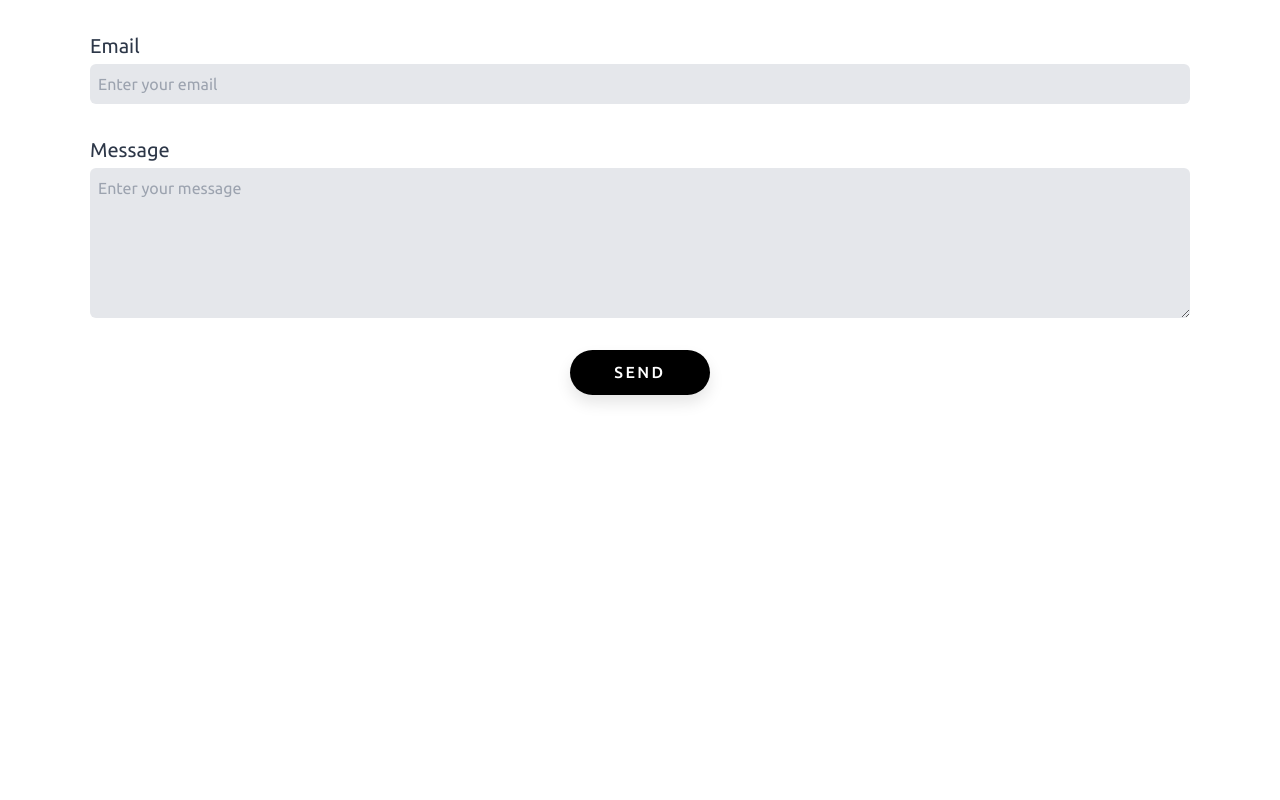
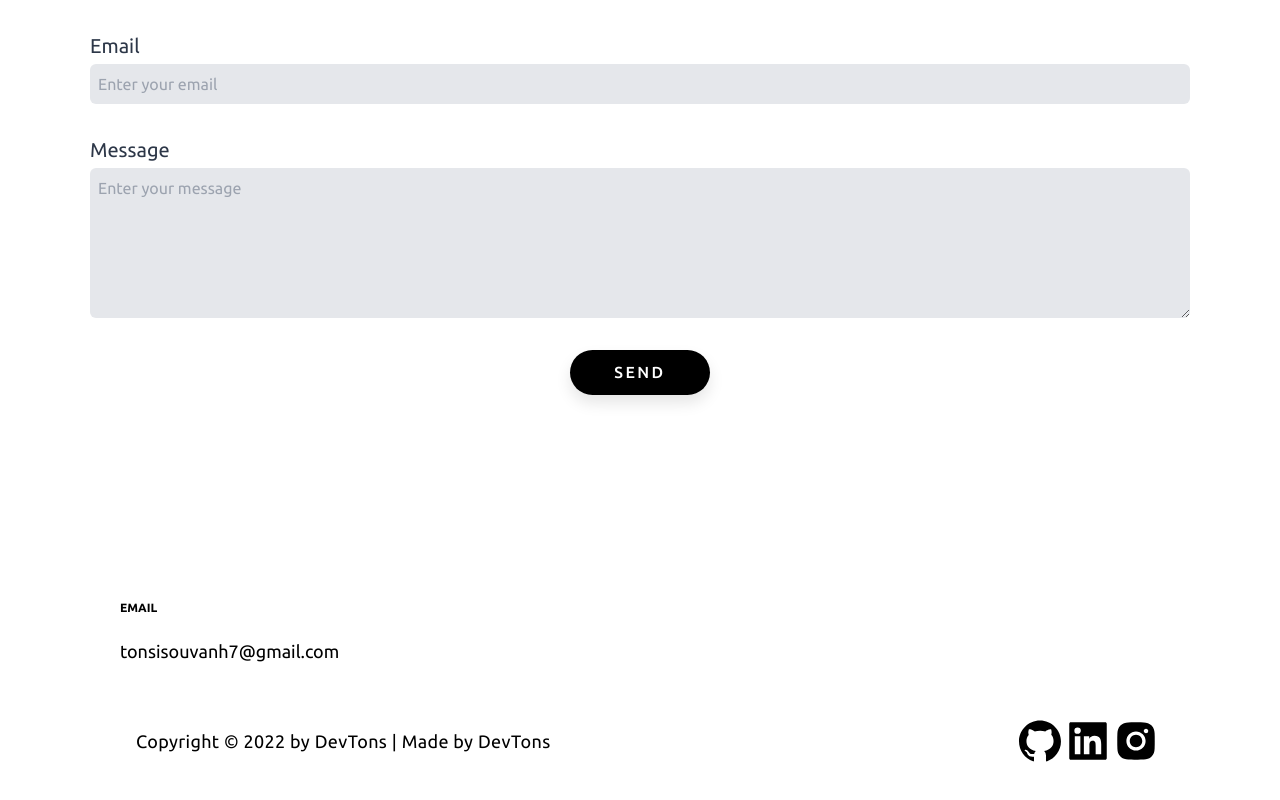
Before and after one commit to tonsisouvanh/devtons, a React (Create React App) app: page / in a window 1280 px wide. Shown: the part 4945-5745 px from the top of the page. Built offline with nearby package versions, Linux system fonts and the light colour scheme.

Commit message:
changed footer text color to match with themem toggle

```diff
--- a/src/components/Footer/Footer.css
+++ b/src/components/Footer/Footer.css
@@ -16,7 +16,6 @@
   .link-item {
     font-size: 18px;
     line-height: 30px;
-    color: rgba(255, 255, 255, 0.75);
     margin-bottom: 16px;
     transition: 0.3s ease;
     position: relative;
@@ -24,7 +23,6 @@
   }
 
   .link-item:hover {
-    color: #fff;
     left: 6px;
   }
 
@@ -91,7 +89,6 @@
   }
 
   .slogan {
-    color: rgba(255, 255, 255, 0.5);
     min-width: 280px;
     letter-spacing: 0.02em;
     font-size: 18px;
@@ -170,7 +167,6 @@
     font-size: 12px;
     line-height: 24px;
     text-transform: uppercase;
-    color: rgba(255, 255, 255, 0.4);
     margin-bottom: 16px;
   }
 
--- a/src/components/Footer/Footer.jsx
+++ b/src/components/Footer/Footer.jsx
@@ -5,12 +5,11 @@ import {
   AiFillLinkedin,
   AiFillGithub,
 } from "../../assets/icon/IconLibrary";
-import { FaFacebookF, FaTwitter, FaLinkedinIn, FaGithub } from "react-icons/fa";
 
 const Footer = ({ theme }) => {
   return (
     <div className="footer-wrapper">
-      <div className="link-list">
+      <div className="link-list ">
         {/* <div className="link-column">
           <h4 className="link-title">Call</h4>
           <a href="tel:314-343-3432" className="link-item">
@@ -18,28 +17,47 @@ const Footer = ({ theme }) => {
           </a>
         </div> */}
         <div className="link-column">
-          <h4 className="link-title">Email</h4>
-          <a href="mailto:contact@jsmastery.com" className="link-item">
+          <h4
+            className={`link-title ${
+              theme === "light" ? "text-black" : "text-gray-400"
+            }`}
+          >
+            Email
+          </h4>
+          <a
+            href="mailto:contact@jsmastery.com"
+            className={`link-item ${
+              theme === "light" ? "text-black" : "text-gray-400"
+            }`}
+          >
             tonsisouvanh7@gmail.com
           </a>
         </div>
       </div>
       <div className="social-icons-container">
         <div className="company-container">
-          <p className="slogan">
-            Copyright © <span>{new Date().getFullYear()}</span> by DevTons | Made
-            by DevTons
+          <p
+            className={`slogan ${
+              theme === "light" ? "text-black" : "text-gray-400"
+            }`}
+          >
+            Copyright © <span>{new Date().getFullYear()}</span> by DevTons |
+            Made by DevTons
           </p>
         </div>
-        <div className="social-container">
+        <div
+          className={`social-container ${
+            theme === "light" ? "text-black" : "text-gray-400"
+          }`}
+        >
           <a href="https://google.com" className="social-icons">
-            <AiFillGithub className="text-white" size="3rem" />
+            <AiFillGithub className="" size="3rem" />
           </a>
           <a href="https://google.com" className="social-icons">
-            <AiFillLinkedin className="text-white" size="3rem" />
+            <AiFillLinkedin className="" size="3rem" />
           </a>
           <a href="https://google.com" className="social-icons">
-            <AiFillInstagram className="text-white" size="3rem" />
+            <AiFillInstagram className="" size="3rem" />
           </a>
         </div>
       </div>
--- a/src/components/Navbar.jsx
+++ b/src/components/Navbar.jsx
@@ -3,7 +3,6 @@ import { useContext } from "react";
 import { AiOutlineFolder, AiOutlineMessage } from "react-icons/ai";
 import { MdFaceRetouchingNatural } from "react-icons/md";
 
-import { Link } from "react-router-dom";
 // import logoLight from "../assets/images/devtons-light.png";
 // import logoDark from "../assets/images/devtons-dark.png";
 // import ThemeToggle from "./ThemToggle";
```
